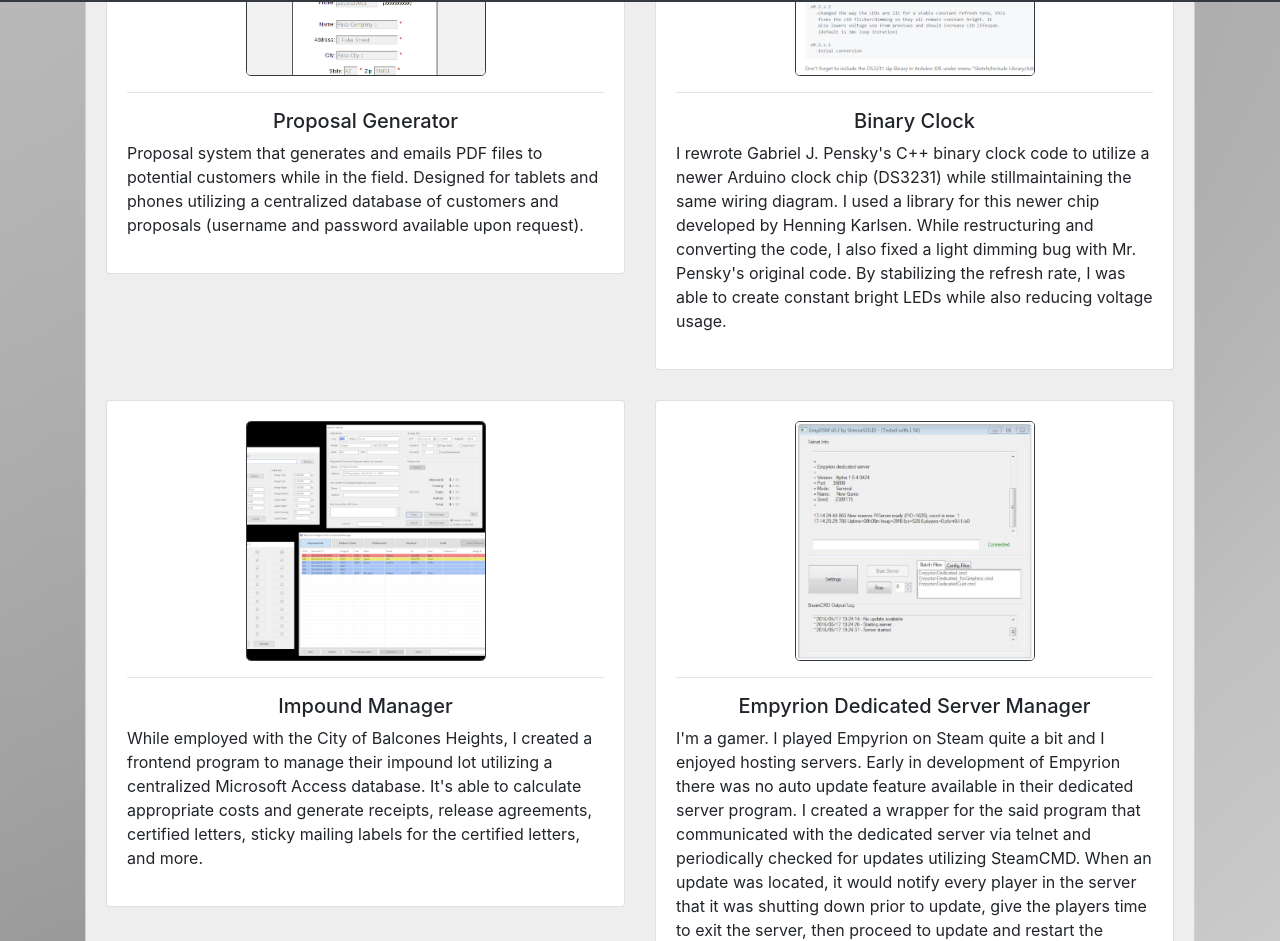
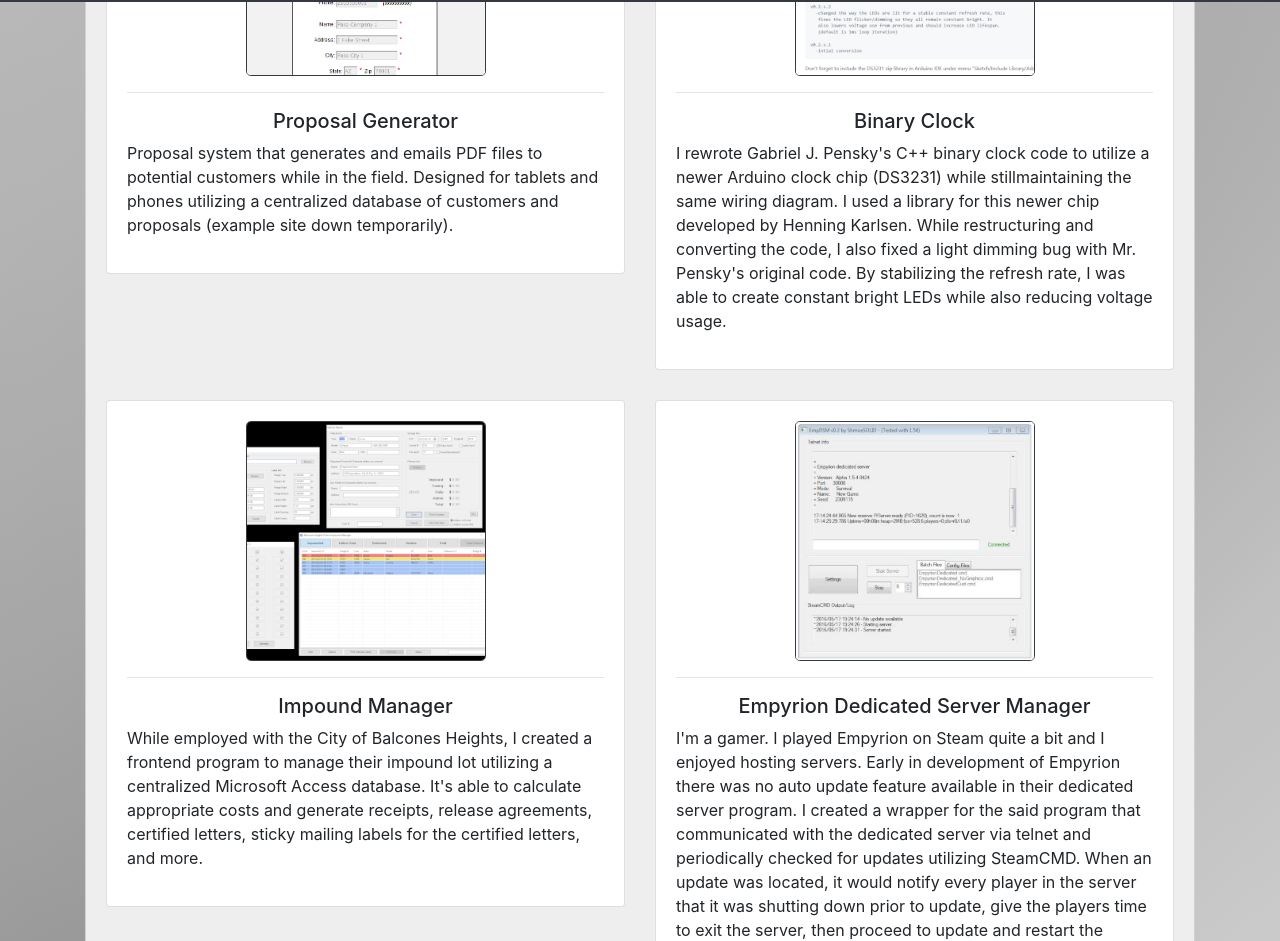
Before and after one commit to shmoesolid/Portfolio, a React (Create React App) app in the folder client/: page /portfolio in a window 1280 px wide. Shown: the part 798-1739 px from the top of the page. Built offline with nearby package versions, Linux system fonts and the light colour scheme.

Commit message:
removed link from proposal generator temporarily

```diff
--- a/client/src/projectData.js
+++ b/client/src/projectData.js
@@ -23,12 +23,12 @@ export default projectData = [
         hrefGithub: "",
     },
     {
-        hrefDeployed: "https://patrolroom.com/gss/gsecurio",
+        hrefDeployed: "", //https://patrolroom.com/gss/gsecurio
         thumb: "img/thumb_gsecurio.png",
         title: "Proposal Generator",
         text: "Proposal system that generates and emails PDF files to potential customers while in the field.  "
             + "Designed for tablets and phones utilizing a centralized database of customers and proposals "
-            + "(username and password available upon request).",
+            + "(example site down temporarily).",
         hrefGithub: "",
     },
     {
```
